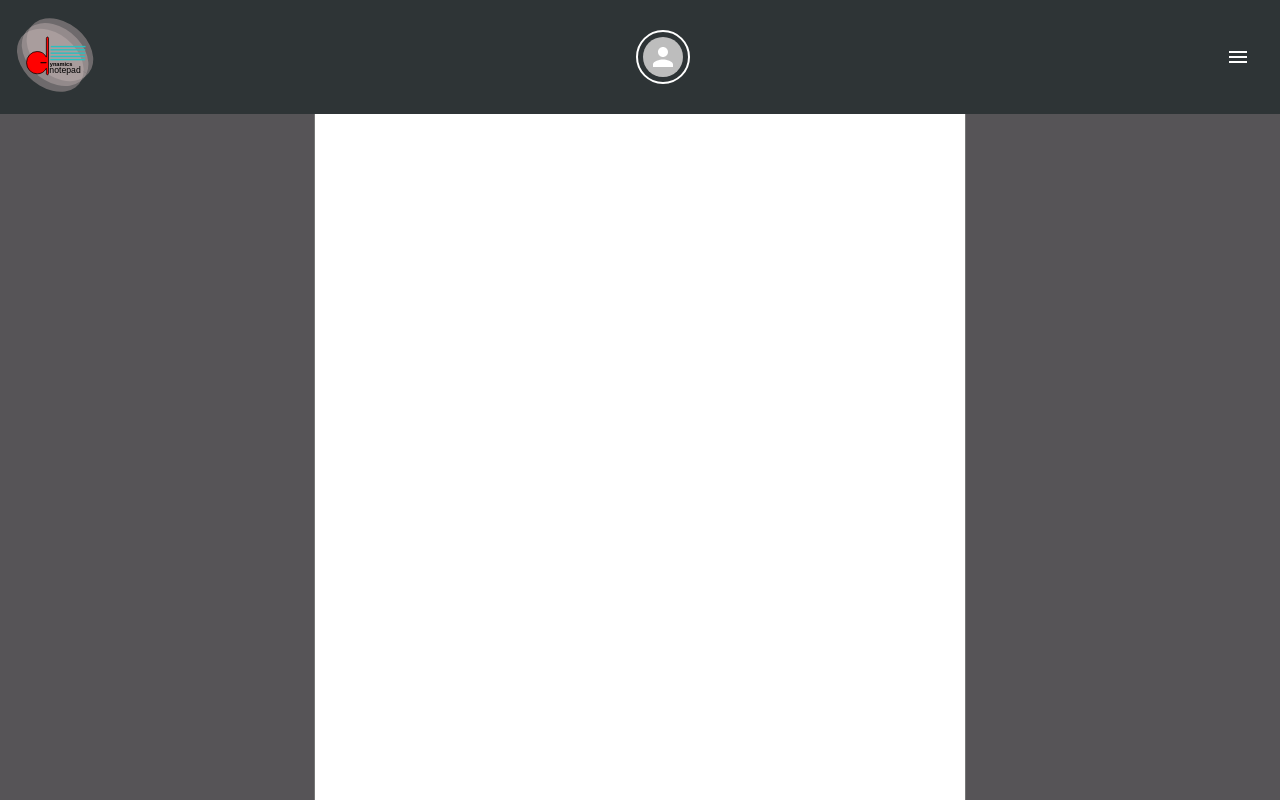
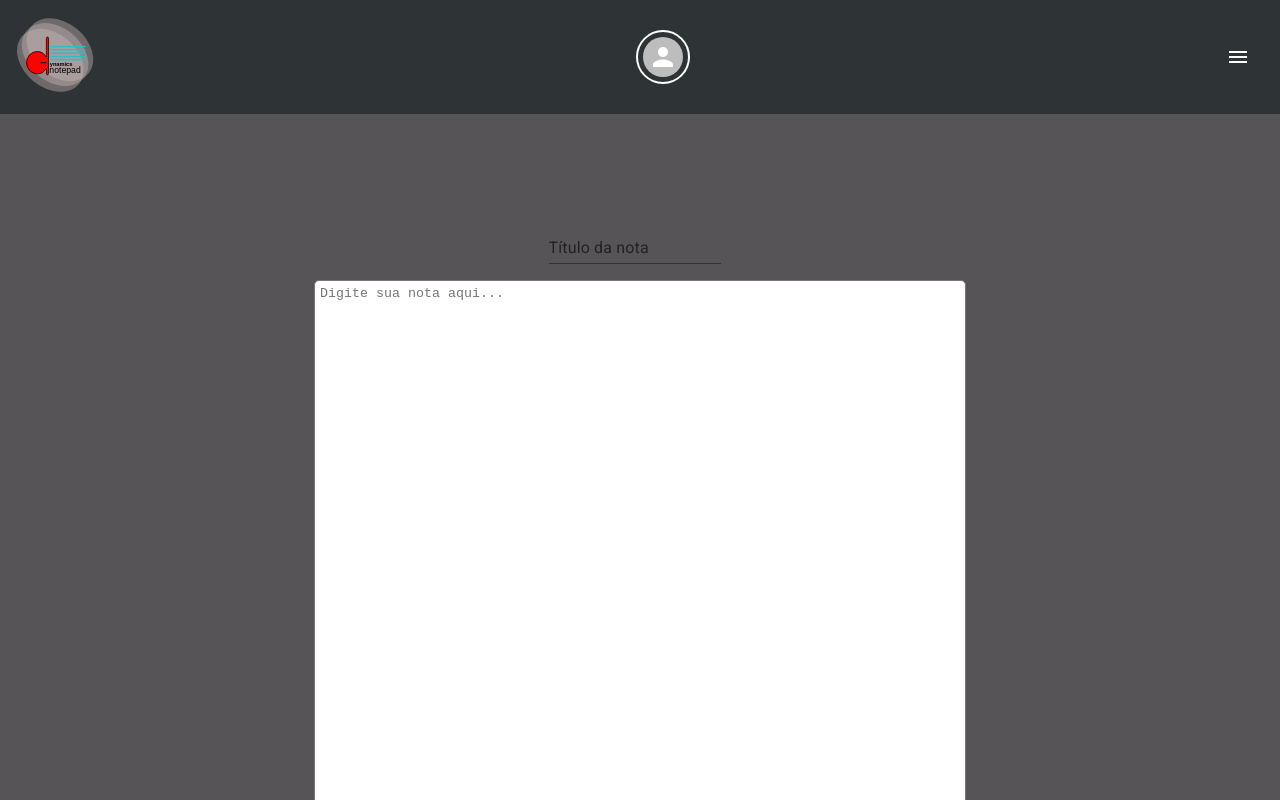
Before and after one commit to guilhermesoares05/todo, a React (Create React App) app: page /editarNota/1 in a window 1280 px wide. Shown: the top 800 px of the page. Built offline with nearby package versions, Linux system fonts and the light colour scheme; no server answers; the database is empty.

Commit message:
coreção do posicionamento da tela

```diff
--- a/src/assets/pages/editarNota/EditarNota.jsx
+++ b/src/assets/pages/editarNota/EditarNota.jsx
@@ -72,6 +72,9 @@ const EditarNota = () => {
             justifyContent="center"
             alignItems="center"
             direction="column"
+            style={{
+                marginTop:"25vh"
+            }}
 
         >
             <Header />
```
